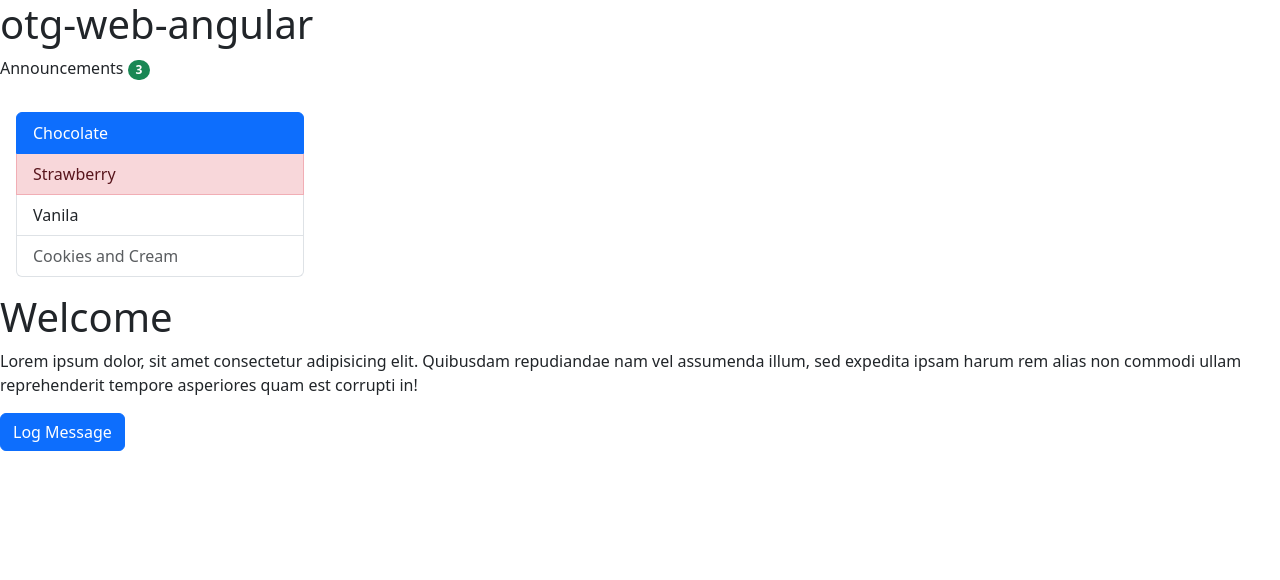
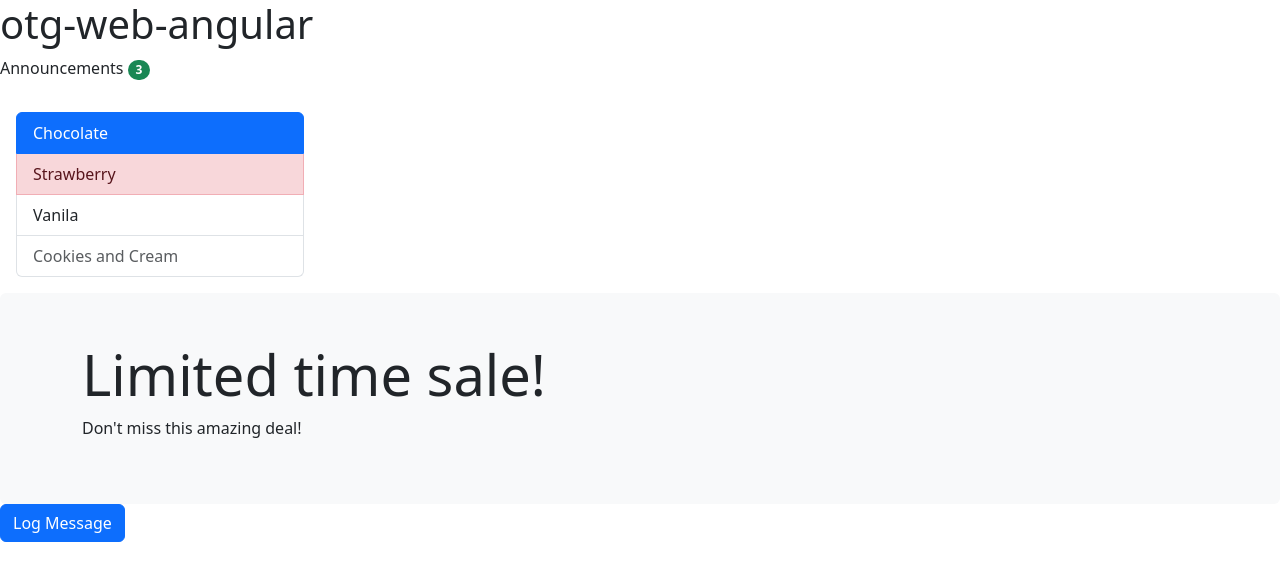
Before and after one commit to lcheunglci/web-on-the-go, an Angular app in the folder otg-web-angular/: page /welcome in a window 1280 px wide. Shown: the top 580 px of the page. Built offline with nearby package versions, Linux system fonts and the light colour scheme.

Commit message:
Make the jumbotron look for the welcome page

```diff
--- a/otg-web-angular/src/app/page/welcome/welcome.component.html
+++ b/otg-web-angular/src/app/page/welcome/welcome.component.html
@@ -1,6 +1,6 @@
-<h1>Welcome</h1>
-<p>
-  Lorem ipsum dolor, sit amet consectetur adipisicing elit. Quibusdam repudiandae nam vel assumenda
-  illum, sed expedita ipsam harum rem alias non commodi ullam reprehenderit tempore asperiores quam
-  est corrupti in!
-</p>
+<div class="bg-light p-5 rounded">
+  <div class="container">
+    <h1 class="display-4">Limited time sale!</h1>
+    <p>Don't miss this amazing deal!</p>
+  </div>
+</div>
```
